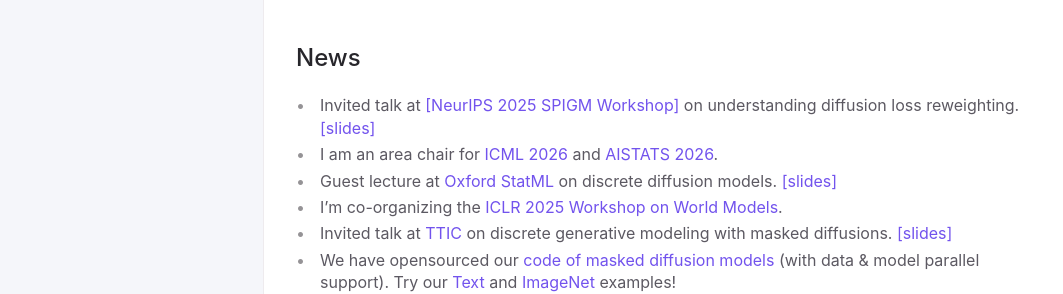
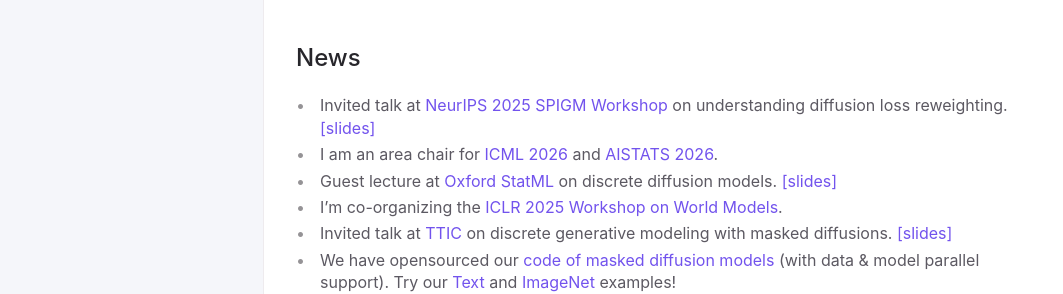
Before and after one commit to thjashin/thjashin.github.io, a Jekyll site: the page built from index.md, in a window 1280 px wide. Shown: the part 417-711 px from the top of the page, without its empty margins (92-1155 px from the left). Built offline with Jekyll 4.4.1, drawn with Linux system fonts in a browser that asks for light colours.

```diff
--- a/index.md
+++ b/index.md
@@ -38,7 +38,7 @@ I received my B.E. in Computer Science at Tsinghua University.
 ## News
 {: .d-inline-block :}
 
-* Invited talk at [[NeurIPS 2025 SPIGM Workshop]](https://spigmworkshopv3.github.io/) on understanding diffusion loss reweighting. [[slides]](https://thjashin.github.io/talks/neurips25_spigm_talk.pdf)
+* Invited talk at [NeurIPS 2025 SPIGM Workshop](https://spigmworkshopv3.github.io/) on understanding diffusion loss reweighting. [[slides]](https://thjashin.github.io/talks/neurips25_spigm_talk.pdf)
 * I am an area chair for [ICML 2026](https://neurips.cc/Conferences/2026) and [AISTATS 2026](https://aistats.org/aistats2026/index.html).
 * Guest lecture at [Oxford StatML](https://www.ox.ac.uk/admissions/graduate/courses/statistics-machine-learning) on discrete diffusion models. [[slides]](https://thjashin.github.io/talks/discrete_diffusion_intro_oxford.pdf)
 * I'm co-organizing the [ICLR 2025 Workshop on World Models](https://sites.google.com/view/worldmodel-iclr2025/).
```
